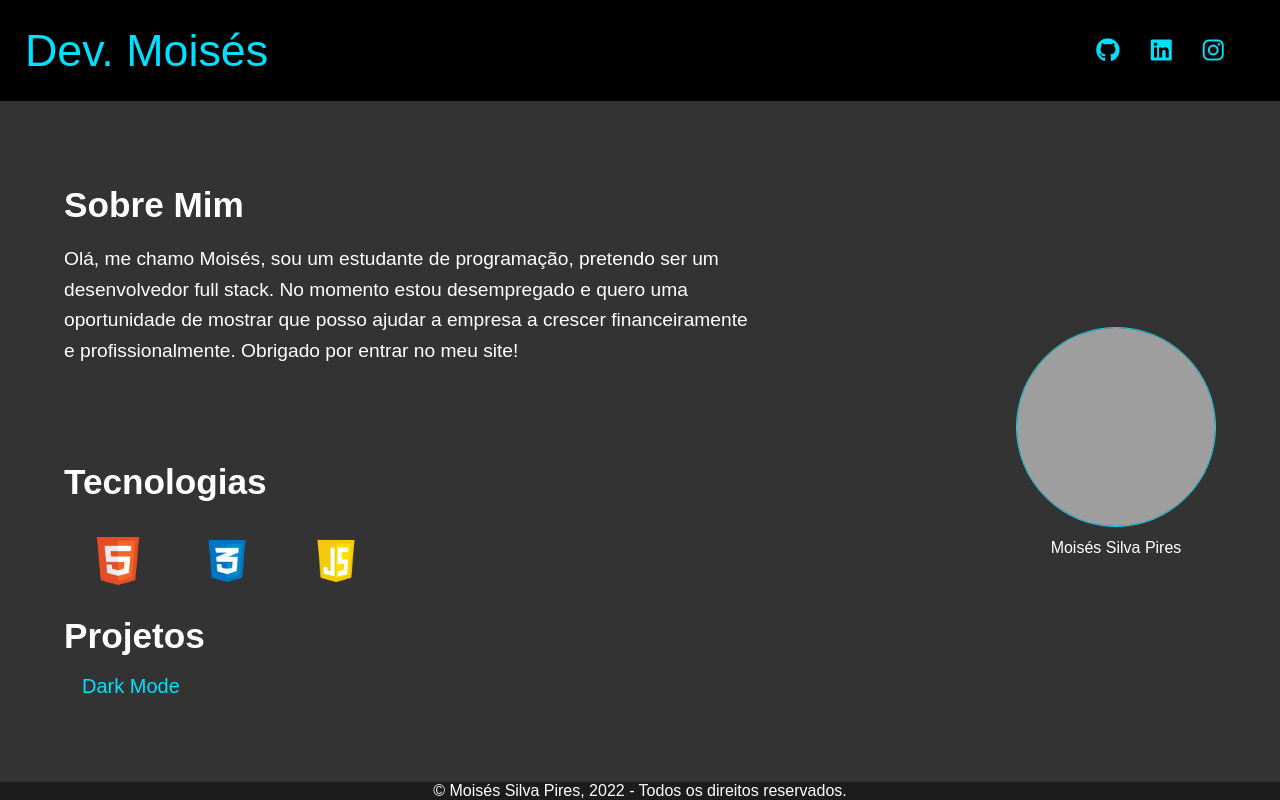
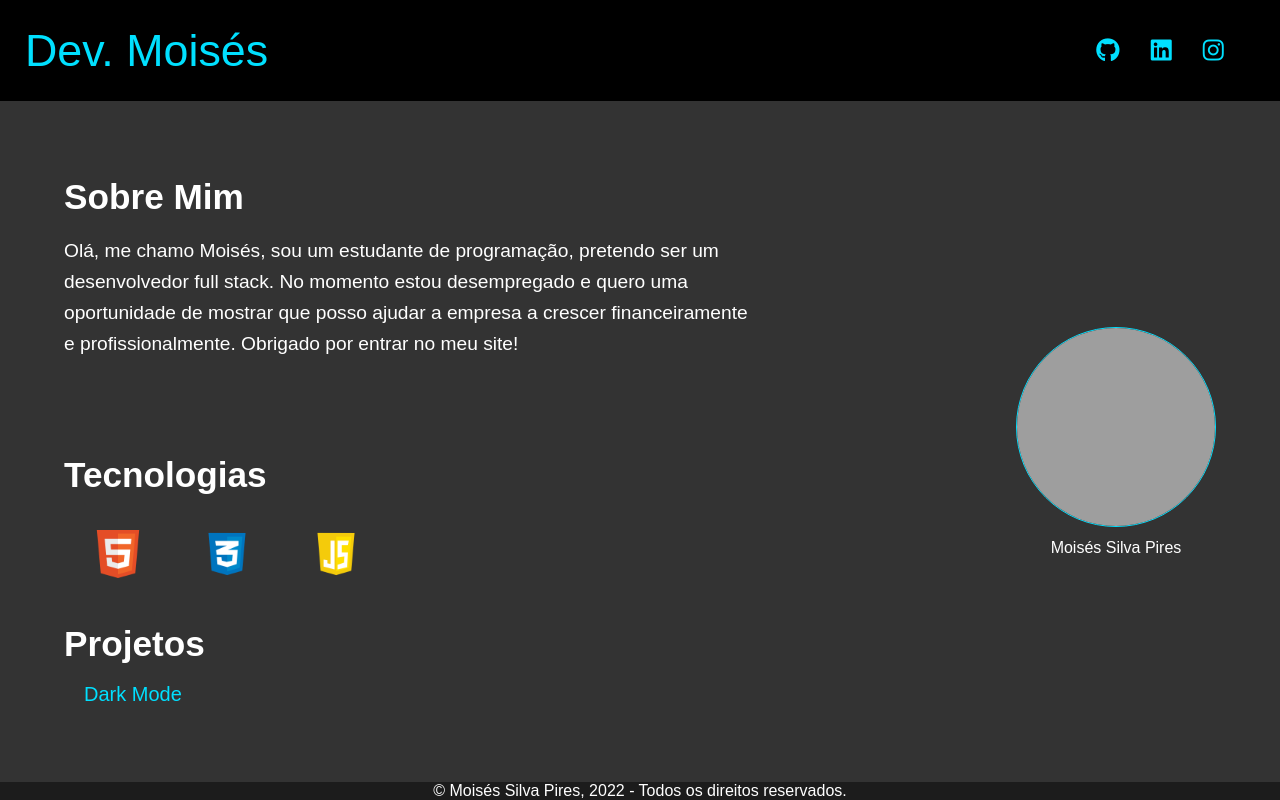
Before and after one commit to moises-sp/moises-sp.github.io, a plain HTML site: page index.html in a window 1280 px wide. Drawn offline with Linux system fonts and the light colour scheme; grey boxes are pictures that could not be loaded; a web font is replaced by a local one.

Commit message:
Update main.css

```diff
--- a/css/main.css
+++ b/css/main.css
@@ -89,10 +89,10 @@ main figure img:hover {
 }
 
 main .project {
-    padding: 15px 0px 0px 0px;
+    padding: 30px 0px 0px 0px;
 }
 
 main .project .tips-projects {
     font-size: 20px;
-    padding-left: 18px;
+    padding-left: 20px;
 }
```
